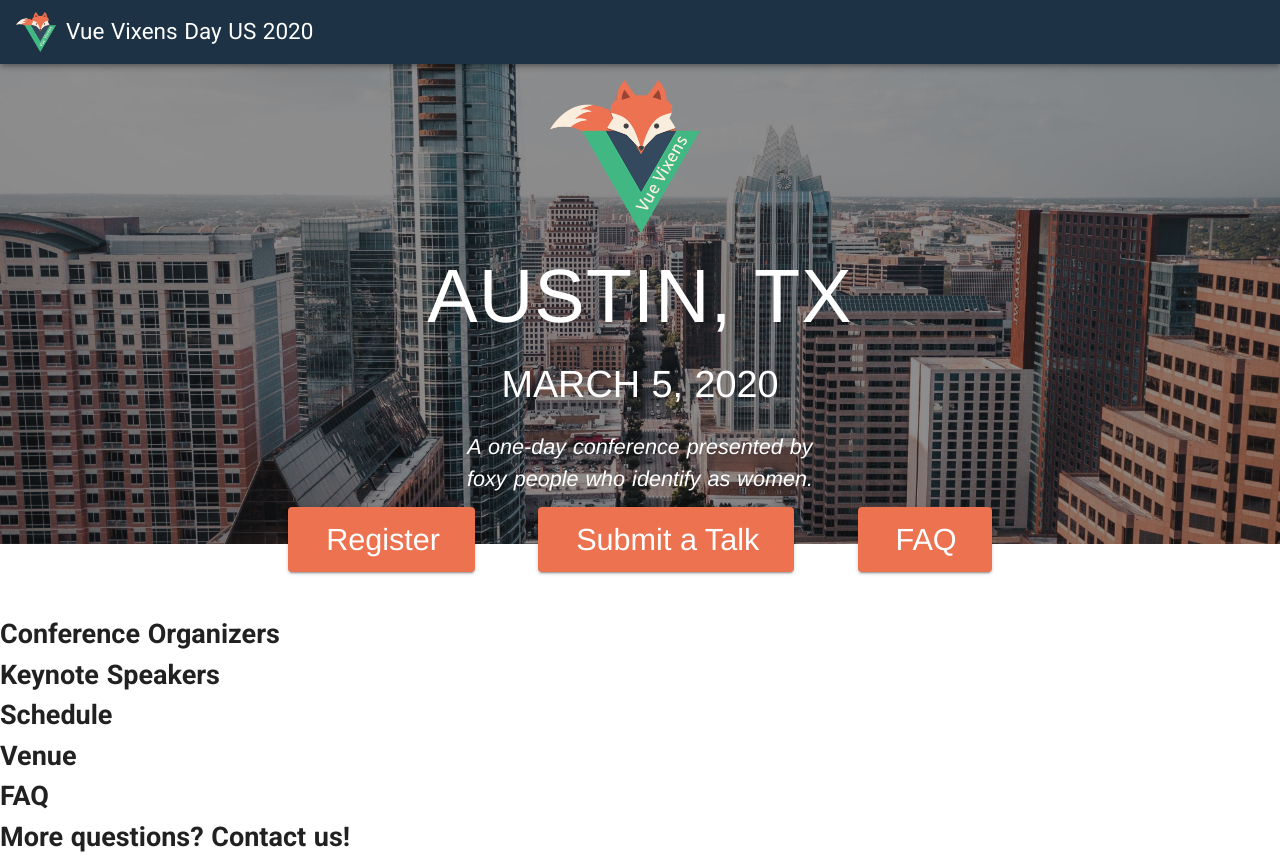
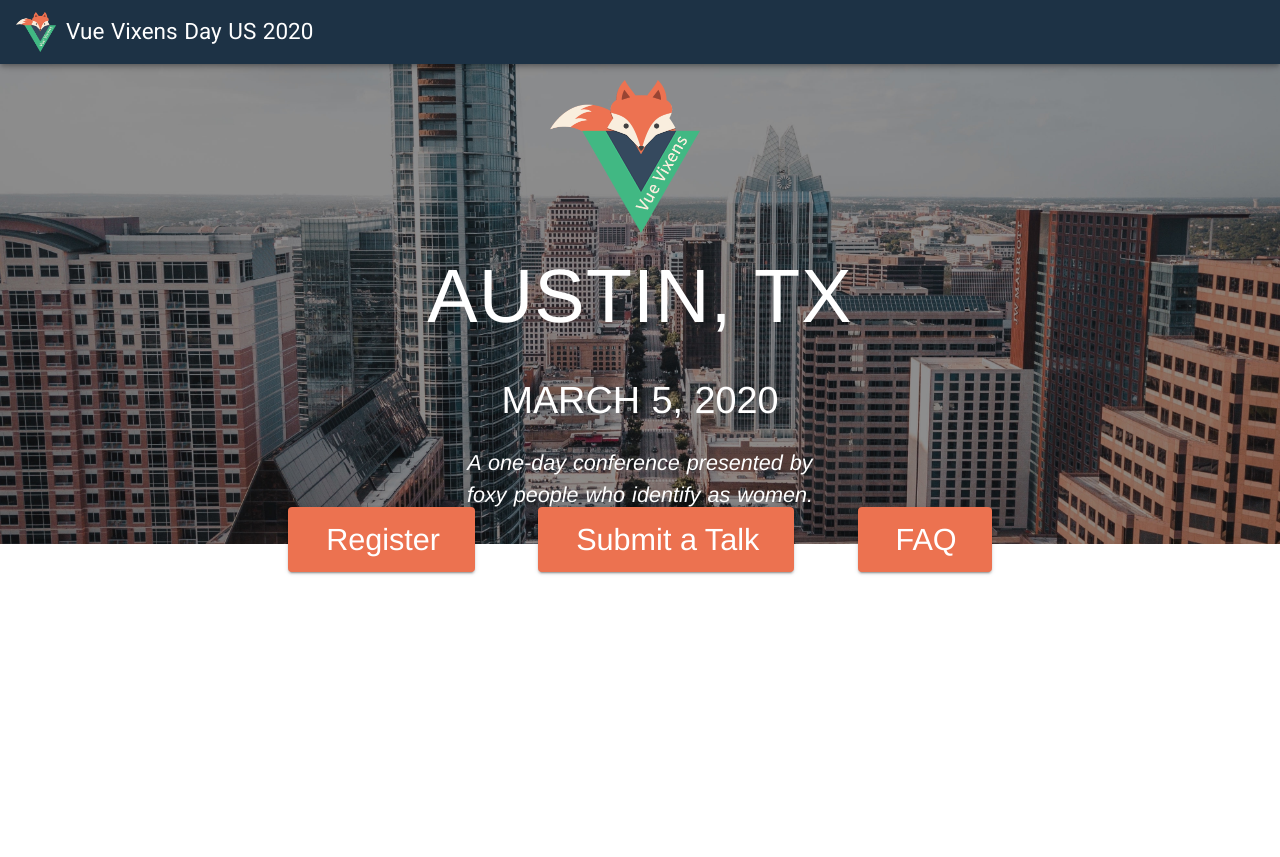
Before and after one commit to mlama007/vv-day-us, a Nuxt app: page / in a window 1280 px wide. After the commit the page ends 800 px from the top, so only its background shows below. Built offline with nearby package versions, Linux system fonts and the light colour scheme.

Commit message:
Remove static filler content

```diff
--- a/pages/index.vue
+++ b/pages/index.vue
@@ -1,8 +1,5 @@
 <template>
-  <v-layout
-    justify-center
-    align-center
-  >
+  <v-layout justify-center align-center>
     <v-flex>
       <VVHeroImageContainer class="text-center header-image" :image="HEADER_IMAGE">
         <div class="content">
@@ -16,24 +13,6 @@
         <VVCtaButton link :href="REGISTRATION_URL" target="_blank">Register</VVCtaButton>
         <VVCtaButton link :href="CFP_URL" target="_blank">Submit a Talk</VVCtaButton>
         <VVCtaButton link href="#faq">FAQ</VVCtaButton>
-      </section>
-      <section id="organizers">
-        <h1>Conference Organizers</h1>
-      </section>
-      <section id="keynote">
-        <h1>Keynote Speakers</h1>
-      </section>
-      <section id="schedule">
-        <h1>Schedule</h1>
-      </section>
-      <section id="venue">
-        <h1>Venue</h1>
-      </section>
-      <section id="faq">
-        <h1>FAQ</h1>
-      </section>
-      <section id="contact">
-        <h1>More questions? Contact us!</h1>
       </section>
     </v-flex>
   </v-layout>
@@ -63,7 +42,7 @@
   .header-image {
     width: 100%;
     height: 60vh;
-    color: white;
+    color: #fff;
   }
 
   .content {
@@ -74,6 +53,9 @@
     $width: 150px;
 
     width: $width;
+
+    // Offset the fox logo, because the bottom of the Vue triangle should be centered
+    // and the fox tail throws it off by 20%
     margin-left: -#{$width * .2};
   }
 
@@ -87,18 +69,16 @@
   }
 
   .vv-heading.where-header {
-    margin-bottom: .5rem;
     font-size: 4.2rem;
-
   }
 
   .vv-subheading.when-header {
-    margin-bottom: 25px;
     font-size: 2.1rem;
   }
 
   .vv-heading, .vv-subheading {
     &.when-header, &.where-header {
+      margin-bottom: 25px;
       font-family: "Futura-CondensedMedium", "Helvetica Neue", Arial, sans-serif;
       font-weight: 400;
       text-transform: uppercase;
```
